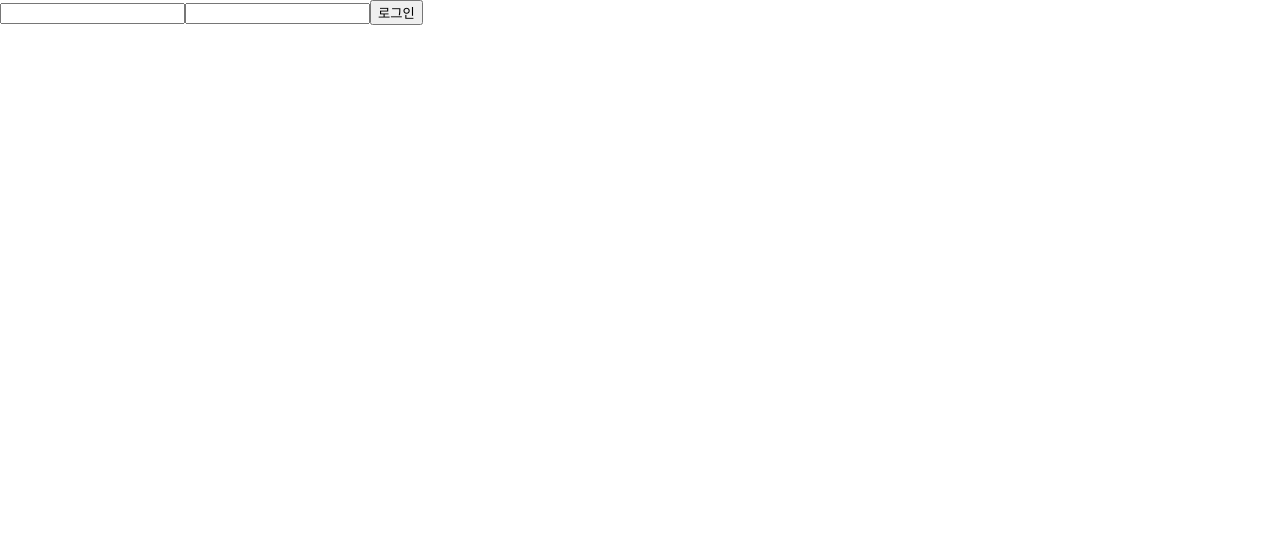
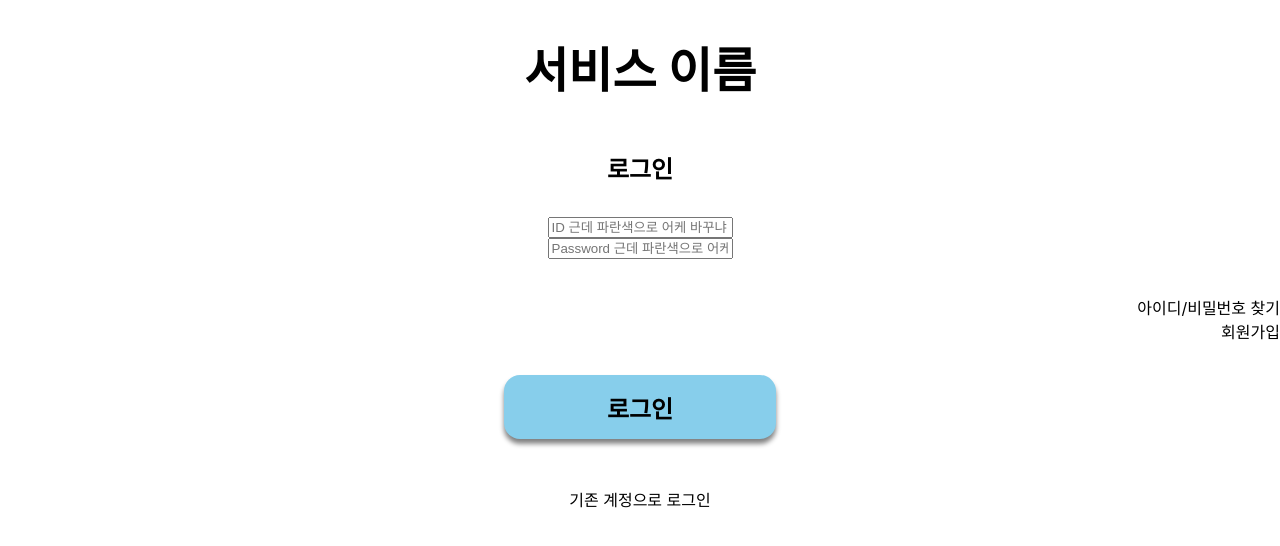
Before and after one commit to returntoOZ/like_lion_summerthon_team1_fe, a React (Create React App) app: page /login in a window 1280 px wide. Shown: the top 546 px of the page. Built offline with nearby package versions, Linux system fonts and the light colour scheme.

Commit message:
로그인 페이지 1차 (선재 + 지환)

```diff
--- a/src/page/LoginPage.jsx
+++ b/src/page/LoginPage.jsx
@@ -1,45 +1,152 @@
 import React from "react";
+import styled from "styled-components";
 import axios from "axios";
 import { useEffect, useState } from "react";
+import { Link } from "react-router-dom";
+
+const ServiceName = styled.p`
+    font-size: 3rem;
+    margin: 2rem;
+    font-weight: bold;
+    display: flex;
+    justify-content: center;
+  `;
+
+  const LoginContainer = styled.div`
+    display : flex;
+    flex-direction : column;
+    align-items : center;
+  `
+
+  const LoginText = styled.p`
+    font-size: 1.5rem;
+    margin: 1rem;
+    font-weight: bold;
+    display: flex;
+    padding-bottom: 1rem;
+  `;
+
+  const LinkDiv = styled.div`
+    /* width: 15rem;
+    height: 2rem; */
+    display: flex;
+    flex-direction: column;
+  `;
+
+  const SearchLink = styled.a`
+    font-size: 1rem;
+    display: flex;
+    justify-content: flex-end;
+    padding-top: 1rem;
+  `;
+
+  const SignupLink = styled.a`
+    font-size: 1rem;
+    display: flex;
+    justify-content: flex-end;
+  `;
+
+  const LoginButtonDiv = styled.div`
+    display: flex;
+    justify-content: center;
+    padding: 2rem 0;
+  `;
+
+  const LoginButton = styled.button`
+    background-color: skyblue;
+    width: 17rem;
+    height: 4rem;
+    border-radius: 1rem;
+    border: 0;
+    box-shadow: 0rem 0.3rem 0.3rem gray;
+  `;
+
+  const LoginButtonText = styled.p`
+    font-size: 1.5rem;
+    font-weight: bold;
+    display: flex;
+    margin: 0;
+    justify-content: center;
+  `;
+
+  const SocialLoginText = styled.p`
+    display: flex;
+    justify-content: center;
+  `;
+
+  const SocialLogin = styled.div`
+    display: flex;
+    justify-content: center;
+  `;
 
 const LoginPage = (props) => {
-    const [Id, setID] =useState("") // ID 저장용 useState
-    const [Password, setPassword] = useState("") //Password 저장용 useState
+  const [Id, setID] = useState(""); // ID 저장용 useState
+  const [Password, setPassword] = useState(""); //Password 저장용 useState
 
-    function insertId(e){ // 입력된 ID 받아오는 함수
-        setID(e.target.value)
+  function insertId(e) {
+    // 입력된 ID 받아오는 함수
+    setID(e.target.value);
   }
 
-    function insertPassword(e){ // 입력된 Password 받아오는 함수
-        setPassword(e.target.value)
+  function insertPassword(e) {
+    // 입력된 Password 받아오는 함수
+    setPassword(e.target.value);
   }
 
-    function BtnClick(){
+  function BtnClick() {
     axios
-        .post('http://54.180.85.255/login/',{ // 입력된 userID 와 password 정보를 post로 넘겨주는 코드
-            userID : Id,
-            password : Password
+      .post("http://54.180.85.255/signup/", {
+        // 입력된 userID 와 password 정보를 post로 넘겨주는 코드
+        userID: Id,
+        password: Password,
       })
       .then(() => {
-            console.log(Id) // 제대로 작동하는 정보 넘겨줬는지 확인하는 코드 (ID check)
-            console.log(Password) // 제대로 작동하는 정보 넘겨줬는지 확인하는 코드 (Password check)
-            console.log("로그인 성공!")
+        console.log(Id); // 제대로 작동하는 정보 넘겨줬는지 확인하는 코드 (ID check)
+        console.log(Password); // 제대로 작동하는 정보 넘겨줬는지 확인하는 코드 (Password check)
       })
-        .catch((e) => { // axios error check하는 코드
-            console.log(e)
+      .catch((e) => {
+        // axios error check하는 코드
+        console.log(e);
       });
   }
 
   return (
     <>
+      <ServiceName>서비스 이름</ServiceName>
+
+      <LoginContainer>
+      <LoginText Link="">로그인</LoginText>
       {/* ID 입력칸 */}
-        <input onChange={insertId} placehold="ID" value={Id}></input>
+      <input
+        onChange={insertId}
+        placeholder="ID 근데 파란색으로 어케 바꾸냐"
+        value={Id}
+      ></input>
 
       {/* Password 입력칸 */}
-        <input onChange={insertPassword} placehold="Password" value={Password}></input>
+      <input type="password"
+        onChange={insertPassword}
+        placeholder="Password 근데 파란색으로 어케 바꾸냐"
+        value={Password}
+      ></input>
+      <br></br>
+      </LoginContainer>
 
-        {/* 로그인 버튼 */}
-        <button onClick={BtnClick}>로그인</button>
+      <LinkDiv>
+        <SearchLink>아이디/비밀번호 찾기</SearchLink>
+        <SignupLink>회원가입</SignupLink>
+      </LinkDiv>
+
+      <LoginButtonDiv>
+        <LoginButton>
+          <LoginButtonText onClick={BtnClick}>로그인</LoginButtonText>
+        </LoginButton>
+      </LoginButtonDiv>
+
+      <SocialLoginText>기존 계정으로 로그인</SocialLoginText>
+      <SocialLogin>
+        {" "}
+      </SocialLogin>
     </>
   );
 };
```
Lines whose indentation alone changed are shown as unchanged.
